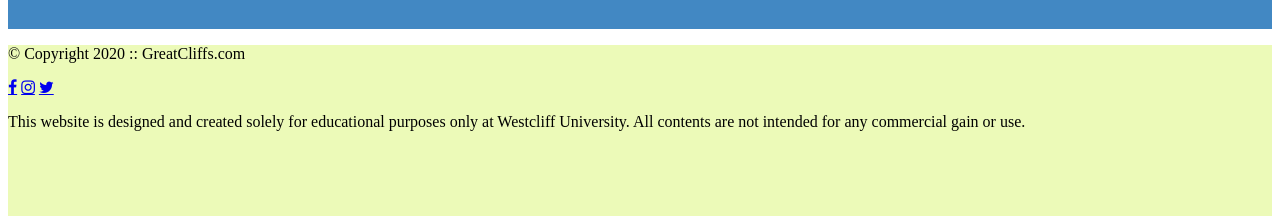
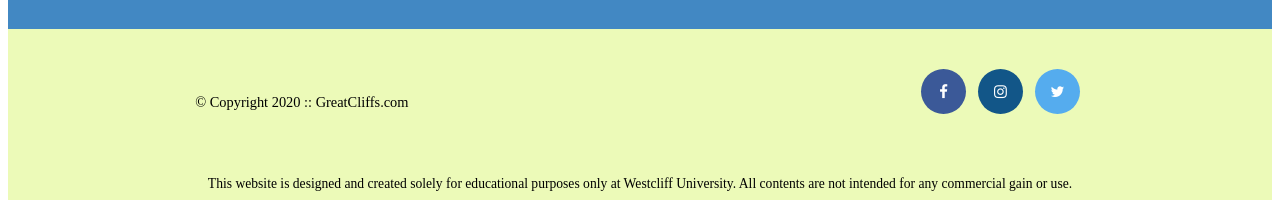
Before and after one commit to harry-up282/week2Day1homework, a plain HTML site: page index.html in a window 1280 px wide. Shown: the part 972-1196 px from the top of the page. Drawn offline with Linux system fonts and the light colour scheme.

Commit message:
Update index.html
Changes in footer section

```diff
--- a/index.html
+++ b/index.html
@@ -121,7 +121,7 @@
         font-size: 0.85em;
         text-align: center;
       }
-      footer #disclaimer .social .fa {
+      footer #nondisclaimer .social .fa {
         padding: 15px;
         font-size: 15px;
         width: 15px;
@@ -129,6 +129,21 @@
         text-decoration: none;
         margin: 0 4px;
         border-radius: 50%;
+      }
+      footer #nondisclaimer .social .fa:hover {
+        opacity: 0.7;
+      }
+      footer #nondisclaimer .social .fa-facebook {
+        background: #3b5998;
+        color: #fff;
+      }
+      footer #nondisclaimer .social .fa-instagram {
+        background: #125688;
+        color: #fff;
+      }
+      footer #nondisclaimer .social .fa-twitter {
+        background: #55acee;
+        color: #fff;
       }
     </style>
   </head>
@@ -221,19 +236,23 @@
         </section>
       </main>
       <footer>
-        <p class="copy" id="nondisclaimer">
-          &copy; Copyright 2020 :: GreatCliffs.com
-        </p>
+        <div id="nondisclaimer">
+          <div class="copy">
+            <p>&copy; Copyright 2020 :: GreatCliffs.com</p>
+          </div>
           <div class="social">
             <a href="#" class="fa fa-facebook"></a>
             <a href="#" class="fa fa-instagram"></a>
             <a href="#" class="fa fa-twitter"></a>
           </div>
-        <p id="disclaimer">
+        </div>
+        <div id="disclaimer">
+          <p>
             This website is designed and created solely for educational purposes
             only at Westcliff University. All contents are not intended for any
             commercial gain or use.
           </p>
+        </div>
       </footer>
     </div>
   </body>
```
Lines whose indentation alone changed are shown as unchanged.
